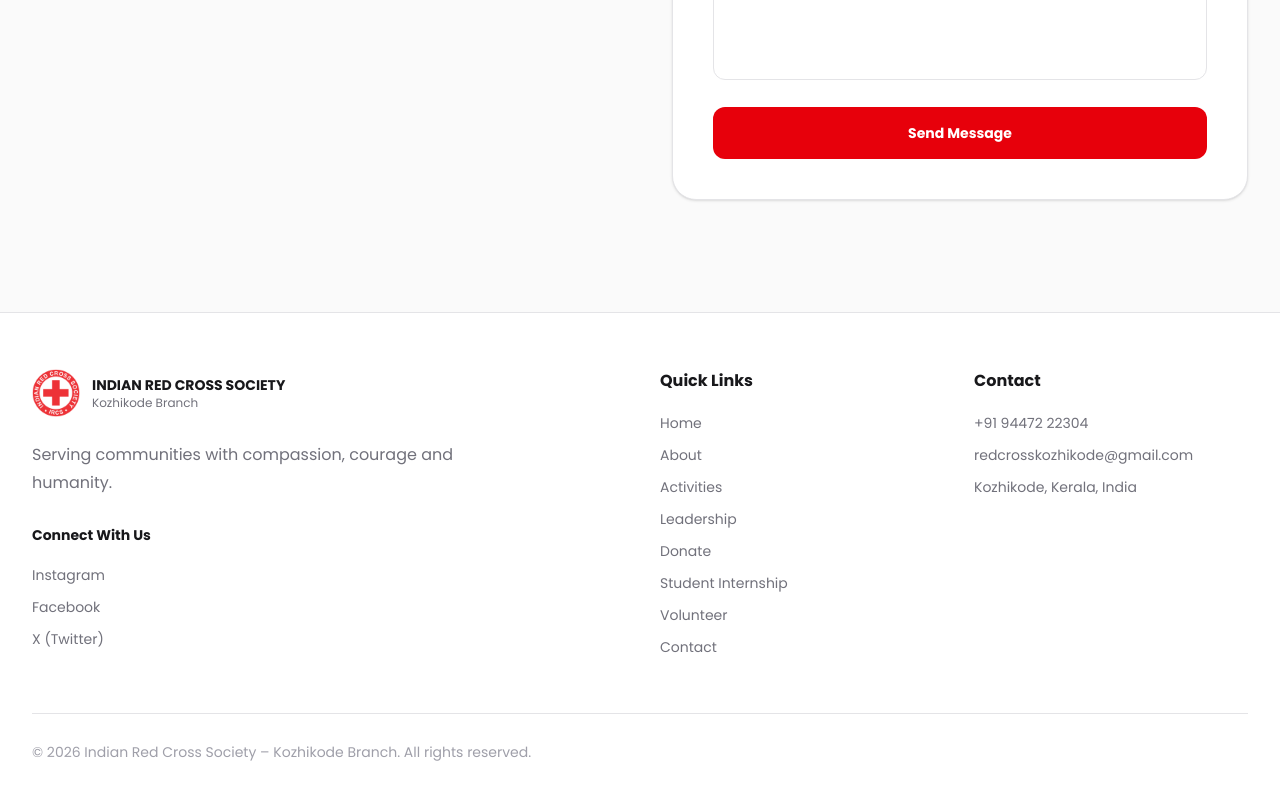
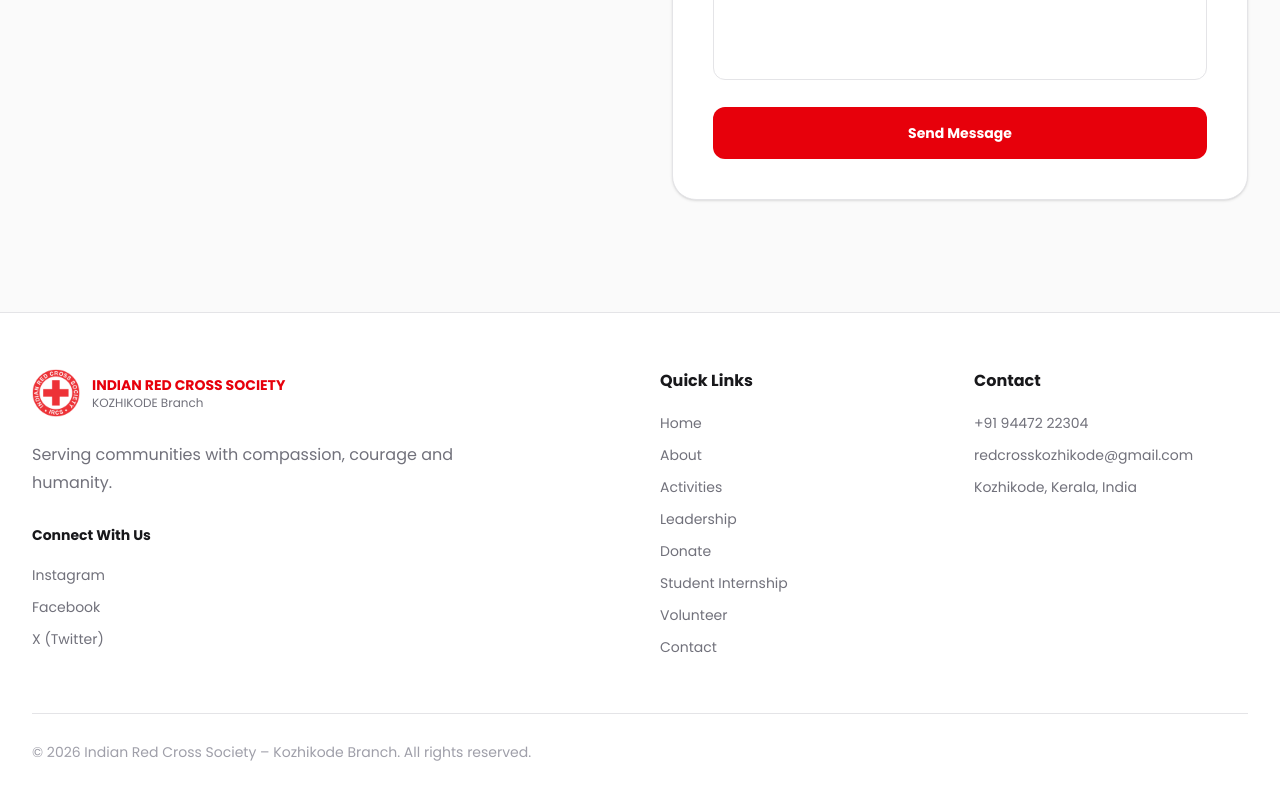
Before and after one commit to Alwinmv/redcross-kozhikode, a Next.js app: page / in a window 1280 px wide. Shown: the part 7027-7827 px from the top of the page. Built offline with nearby package versions, Linux system fonts and the light colour scheme; no server answers.

Commit message:
Update footer social links and branding

```diff
--- a/app/page.tsx
+++ b/app/page.tsx
@@ -1190,12 +1190,12 @@
 
     <div>
 
-      <p className="text-sm font-bold">
+      <p className="text-sm font-bold text-red-600">
         INDIAN RED CROSS SOCIETY
       </p>
 
       <p className="text-xs text-zinc-500">
-        Kozhikode Branch
+        KOZHIKODE Branch
       </p>
 
     </div>
```
